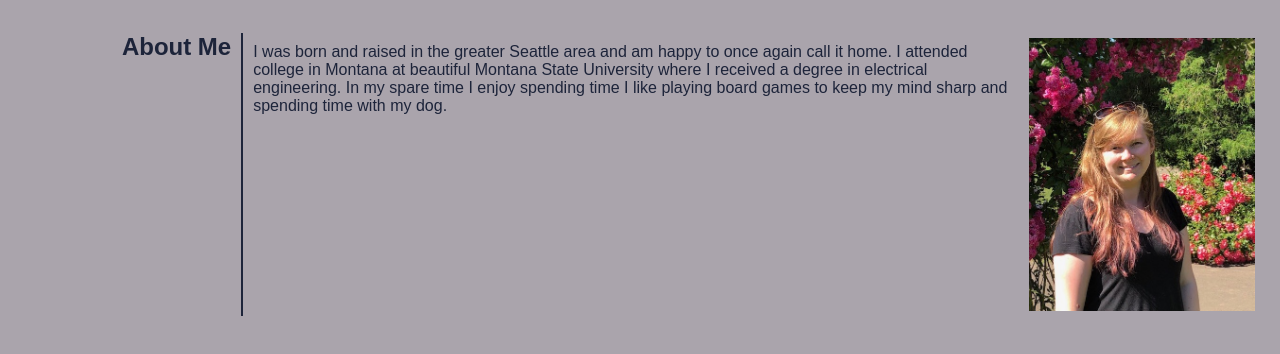
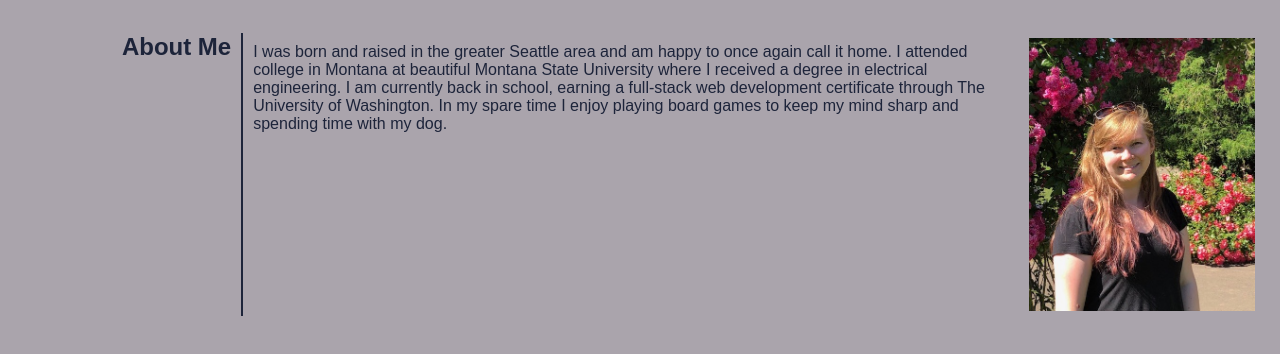
Before and after one commit to AlFerry/Live-Portfolio, a plain HTML site: page index.html in a window 1280 px wide. Shown: the part 287-641 px from the top of the page. Drawn offline with Linux system fonts and the light colour scheme.

Commit message:
Updated about me

```diff
--- a/index.html
+++ b/index.html
@@ -40,7 +40,8 @@
             </section>
             <section class="center">
                 <p> I was born and raised in the greater Seattle area and am happy to once again call it home. I attended college in Montana at beautiful Montana State University where I received a degree in electrical engineering.
-                In my spare time I enjoy spending time I like playing board games to keep my mind sharp and spending time with my dog.
+                I am currently back in school, earning a full-stack web development certificate through The University of Washington.
+                In my spare time I enjoy playing board games to keep my mind sharp and spending time with my dog.
                 </p>
             </section>
             <section class="profilePic">
```
